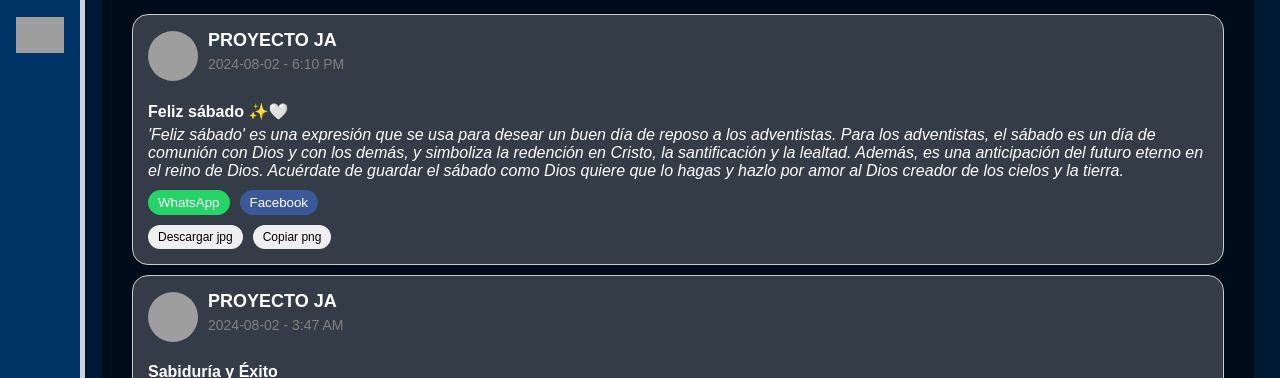
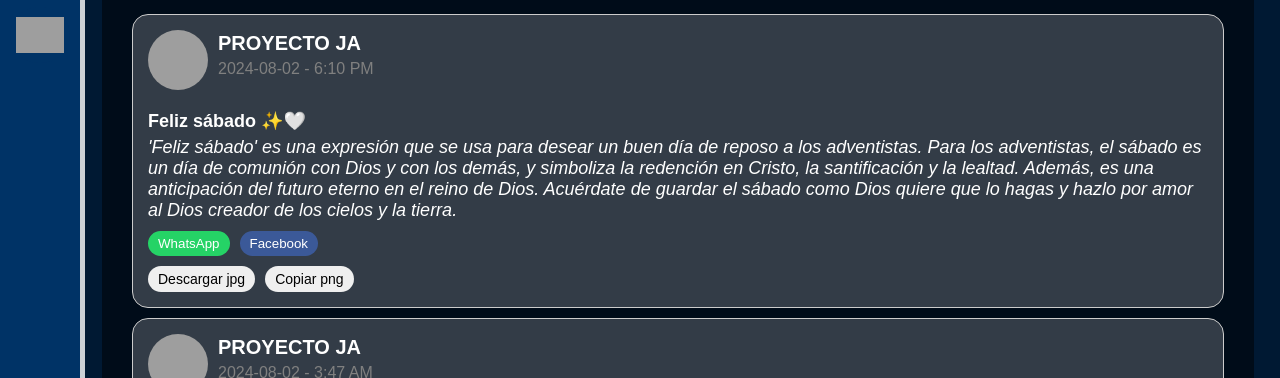
Before and after one commit to proyectoja/proyectoja.github.io, a plain HTML site: page index.html in a window 1280 px wide. Shown: the part 422-800 px from the top of the page. Drawn offline with nearby package versions, Linux system fonts and the light colour scheme; no server answers; grey boxes are pictures that could not be loaded; a script that the page names is missing.

Commit message:
Update styles.css

```diff
--- a/styles.css
+++ b/styles.css
@@ -917,7 +917,7 @@
         }
 
         .titulo {
-            font-size: 16px;
+            font-size: 18px;
             font-weight: bold;
             margin-top: 20px;
             margin-bottom: 5px;
@@ -926,7 +926,7 @@
         }
 
         .contenido {
-            font-size: 16px;
+            font-size: 18px;
             font-style: italic;
             font-family: Arial, Helvetica, sans-serif;
             margin-bottom: 10px;
@@ -934,14 +934,14 @@
         }
 
         .perfil {
-            width: 50px;
-            height: 50px;
+            width: 60px;
+            height: 60px;
             border-radius: 50%;
             margin-right: 10px;
         }
 
         .fecha-hora {
-            font-size: 14px;
+            font-size: 16px;
             color: gray;
             margin-bottom: 10px;
             font-family: Arial, Helvetica, sans-serif;
@@ -991,6 +991,15 @@
             background-color: #85042f;
         }
 
+        .redes-sociales .youtube {
+            background-color: #c4302b;
+            color: white;
+        }
+
+        .redes-sociales .youtube:hover {
+            background-color: #770602;
+        }
+
         .cabecera-publicacion {
             display: flex;
             align-items: center;
@@ -1002,7 +1011,7 @@
         }
 
         .publicador {
-            font-size: 18px;
+            font-size: 20px;
             font-weight: bold;
             color: #fff;
             margin-bottom: 5px;
@@ -1024,7 +1033,7 @@
             margin-right: 10px;
             border: none;
             cursor: pointer;
-            font-size: 12px;
+            font-size: 14px;
             font-family: Arial, Helvetica, sans-serif;
         }
 
@@ -1040,7 +1049,7 @@
             margin-right: 10px;
             border: none;
             cursor: pointer;
-            font-size: 12px;
+            font-size: 14px;
             font-family: Arial, Helvetica, sans-serif;
         }
 
```
